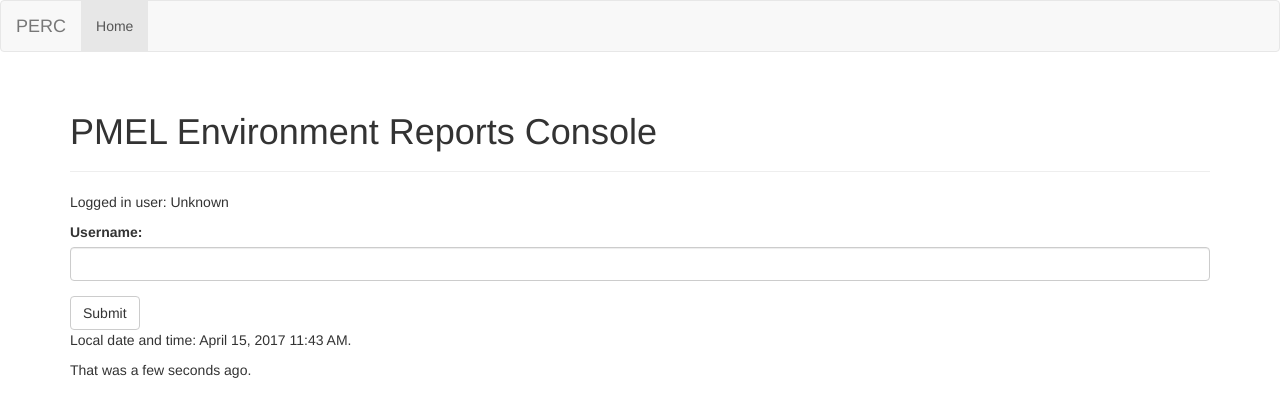
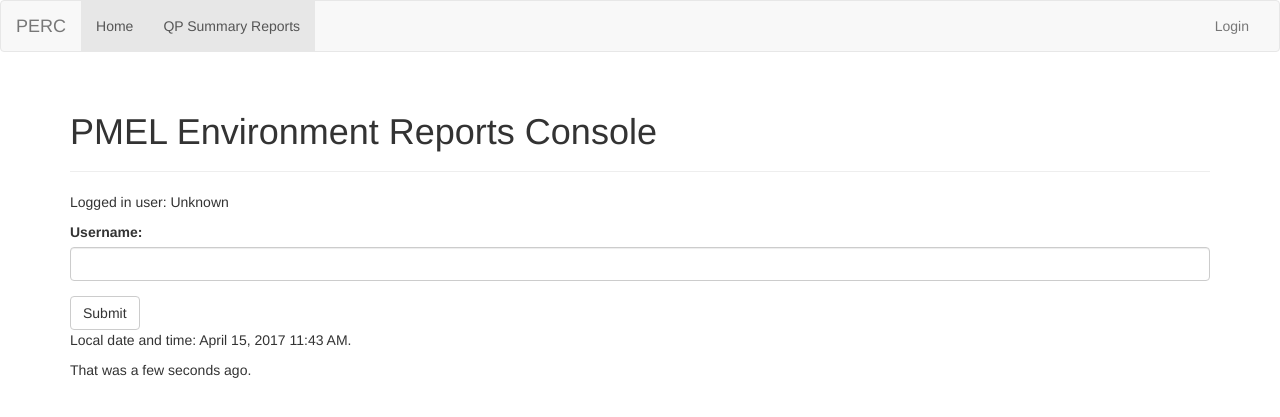
Before and after one commit to jaylaw/PERC, a Flask app: page / in a window 1280 px wide. Shown: the top 417 px of the page. Run offline with Flask 2, Linux system fonts and the light colour scheme; some libraries are stand-ins or nearby versions.

Commit message:
Add login functionality

```diff
--- a/perc.py
+++ b/perc.py
@@ -1,26 +1,32 @@
 # all the imports
 from datetime import datetime
-from flask import Flask, render_template, session, redirect, url_for, flash
+from flask import Flask, render_template, session, redirect, url_for, flash, \
+    request
 from flask_script import Manager, Shell
 from flask_bootstrap import Bootstrap
 from flask_moment import Moment
 from flask_wtf import FlaskForm
-from wtforms import StringField, SubmitField
+from wtforms import StringField, SubmitField, PasswordField, BooleanField
 from wtforms.validators import DataRequired
-from sqlalchemy import BigInteger, Boolean, CheckConstraint, Column, DateTime, Float, ForeignKey, Integer, SmallInteger, String, Text, UniqueConstraint
+from sqlalchemy import BigInteger, Boolean, CheckConstraint, Column, DateTime, Float, ForeignKey, Integer, SmallInteger, \
+    String, Text, UniqueConstraint
 from sqlalchemy.orm import relationship
 from flask_sqlalchemy import SQLAlchemy
 from flask_migrate import Migrate, MigrateCommand
+from flask_login import LoginManager, UserMixin, login_user, logout_user, \
+    login_required
 
-
-app = Flask(__name__) # create the application instance
-app.config.from_pyfile('config.py') # load the config from config.py
+app = Flask(__name__)  # create the application instance
+app.config.from_pyfile('config.py')  # load the config from config.py
 
 manager = Manager(app)
 bootstrap = Bootstrap(app)
 moment = Moment(app)
 db = SQLAlchemy(app)
 migrate = Migrate(app, db)
+lm = LoginManager(app)
+lm.login_view = 'login'
+
 
 class Annotation(db.Model):
     __tablename__ = 'annotations'
@@ -29,7 +35,8 @@ class Annotation(db.Model):
     reading_guid = db.Column(db.ForeignKey('readings.reading_guid'), nullable=False)
     annotation = db.Column(db.Text)
 
-    reading = db.relationship('Reading', primaryjoin='Annotation.reading_guid == Reading.reading_guid', backref='annotations')
+    reading = db.relationship('Reading', primaryjoin='Annotation.reading_guid == Reading.reading_guid',
+                              backref='annotations')
 
 
 class Asset(db.Model):
@@ -59,7 +66,8 @@ class LicenseInUse(db.Model):
     license_guid = db.Column(db.ForeignKey('licenses.license_guid'), nullable=False)
     time_stamp = db.Column(db.DateTime, nullable=False)
 
-    license = db.relationship('License', primaryjoin='LicenseInUse.license_guid == License.license_guid', backref='license_in_uses')
+    license = db.relationship('License', primaryjoin='LicenseInUse.license_guid == License.license_guid',
+                              backref='license_in_uses')
     user = db.relationship('User', primaryjoin='LicenseInUse.user_guid == User.user_guid', backref='license_in_uses')
 
 
@@ -125,8 +133,10 @@ class Reading(db.Model):
     min_alarm_value = db.Column(db.Float(53))
     compromised = db.Column(db.Boolean)
 
-    location = db.relationship('Location', primaryjoin='Reading.location_guid == Location.location_guid', backref='readings')
-    log_session = db.relationship('LogSession', primaryjoin='Reading.log_session_guid == LogSession.log_session_guid', backref='readings')
+    location = db.relationship('Location', primaryjoin='Reading.location_guid == Location.location_guid',
+                               backref='readings')
+    log_session = db.relationship('LogSession', primaryjoin='Reading.log_session_guid == LogSession.log_session_guid',
+                                  backref='readings')
     asset = db.relationship('Asset', primaryjoin='Reading.sensor_guid == Asset.asset_guid', backref='readings')
 
 
@@ -138,14 +148,21 @@ class SensorParameter(db.Model):
     parameter_name = db.Column(db.String(128), primary_key=True, nullable=False)
     parameter_value = db.Column(db.String(128), nullable=False)
 
-    log_session = db.relationship('LogSession', primaryjoin='SensorParameter.log_session_guid == LogSession.log_session_guid', backref='sensor_parameters')
+    log_session = db.relationship('LogSession',
+                                  primaryjoin='SensorParameter.log_session_guid == LogSession.log_session_guid',
+                                  backref='sensor_parameters')
 
 
-class User(db.Model):
+class User(UserMixin, db.Model):
     __tablename__ = 'users'
     __table_args__ = (
         db.CheckConstraint("(login_name)::text <> ''::text"),
     )
+
+    @property
+    def id(self):
+        """Return an identifier."""
+        return self.user_guid
 
     user_guid = db.Column(db.String(32), primary_key=True)
     login_name = db.Column(db.String(32), nullable=False, unique=True)
@@ -172,10 +189,24 @@ class NameForm(FlaskForm):
     submit = SubmitField('Submit')
 
 
+class LoginForm(FlaskForm):
+    username = StringField('Username', validators=[DataRequired()])
+    password = PasswordField('Password', validators=[DataRequired()])
+    remember_me = BooleanField('Save Credentials')
+    submit = SubmitField('Submit')
+
+
 def make_shell_context():
     return dict(app=app, db=db, Location=Location, Reading=Reading)
+
+
 manager.add_command('shell', Shell(make_context=make_shell_context))
 manager.add_command('db', MigrateCommand)
+
+
+@lm.user_loader
+def load_user(id):
+    return User.query.get(id)
 
 
 @app.errorhandler(404)
@@ -188,11 +219,11 @@ def page_not_found(e):
     return render_template('500.html'), 500
 
 
-@app.route('/', methods=['GET','POST'])
+@app.route('/', methods=['GET', 'POST'])
 def index():
     form = NameForm()
     if form.validate_on_submit():
-        user = User.query.filter_by(login_name = form.name.data).first()
+        user = User.query.filter_by(login_name=form.name.data).first()
         if user is None:
             flash('Not Authorized.')
         else:
@@ -200,13 +231,34 @@ def index():
         form.name.data = ''
         return redirect(url_for('index'))
     return render_template('index.html', form=form,
-                                         name=session.get('name'),
-                                         current_time=datetime.utcnow())
+                           name=session.get('name'),
+                           current_time=datetime.utcnow())
 
 
-@app.route('/user/<name>')
-def user(name):
-    return render_template('user.html', name=name)
+@app.route('/login', methods=['GET', 'POST'])
+def login():
+    form = LoginForm()
+    if form.validate_on_submit():
+        user = User.query.filter_by(login_name=form.username.data).first()
+        if user is None or form.password.data != 'LogWare':
+            flash('Not Authorized.')
+            return redirect(url_for('login', **request.args))
+        login_user(user, form.remember_me.data)
+        return redirect(request.args.get('next') or url_for('index'))
+    return render_template('login.html', form=form)
+
+
+@app.route('/logout')
+@login_required
+def logout():
+    logout_user()
+    return redirect(url_for('index'))
+
+
+@app.route('/report')
+@login_required
+def report():
+    return render_template('report.html')
 
 if __name__ == '__main__':
     manager.run()
--- a/templates/base.html
+++ b/templates/base.html
@@ -25,7 +25,17 @@
     <!-- Collect the nav links, forms, and other content for toggling -->
     <div class="collapse navbar-collapse" id="bs-example-navbar-collapse-1">
       <ul class="nav navbar-nav">
-        <li class="active"><a href="#">Home <span class="sr-only">(current)</span></a></li>
+        <li class="active"><a href="{{ url_for('index') }}">Home <span class="sr-only">(current)</span></a></li>
+        <li class="active"><a href="{{ url_for('report') }}">QP Summary Reports<span class="sr-only">(current)</span> </a></li>
+      </ul>
+      <ul class="nav navbar-nav navbar-right">
+          <li>
+                    {% if current_user.is_authenticated %}
+                        <a href="{{ url_for('logout') }}">Logout</a>
+                    {% else %}
+                        <a href="{{ url_for('login') }}">Login</a>
+                    {% endif %}
+          </li>
       </ul>
     </div><!-- /.navbar-collapse -->
   </div><!-- /.container-fluid -->
--- a/templates/index.html
+++ b/templates/index.html
@@ -4,7 +4,7 @@
 {% block title %}PERC | Home{% endblock %}
 {% block page_content %}
 <div class='page-header'>
-    <h1>PMEL Environment Reports Console</World</h1>
+    <h1>PMEL Environment Reports Console</h1>
 </div>
 <p>Logged in user: {% if name %}{{ name }}{% else %}Unknown{% endif %}</p>
 {{ wtf.quick_form(form) }}
```
Also changed, not shown: templates/login.html (added, +13 -0 lines), templates/report.html (added, +9 -0 lines), templates/user.html (deleted, +0 -9 lines), static/favicon.ico, templates/mail/new_user.html (added), templates/mail/new_user.txt (added), 1 other file.
